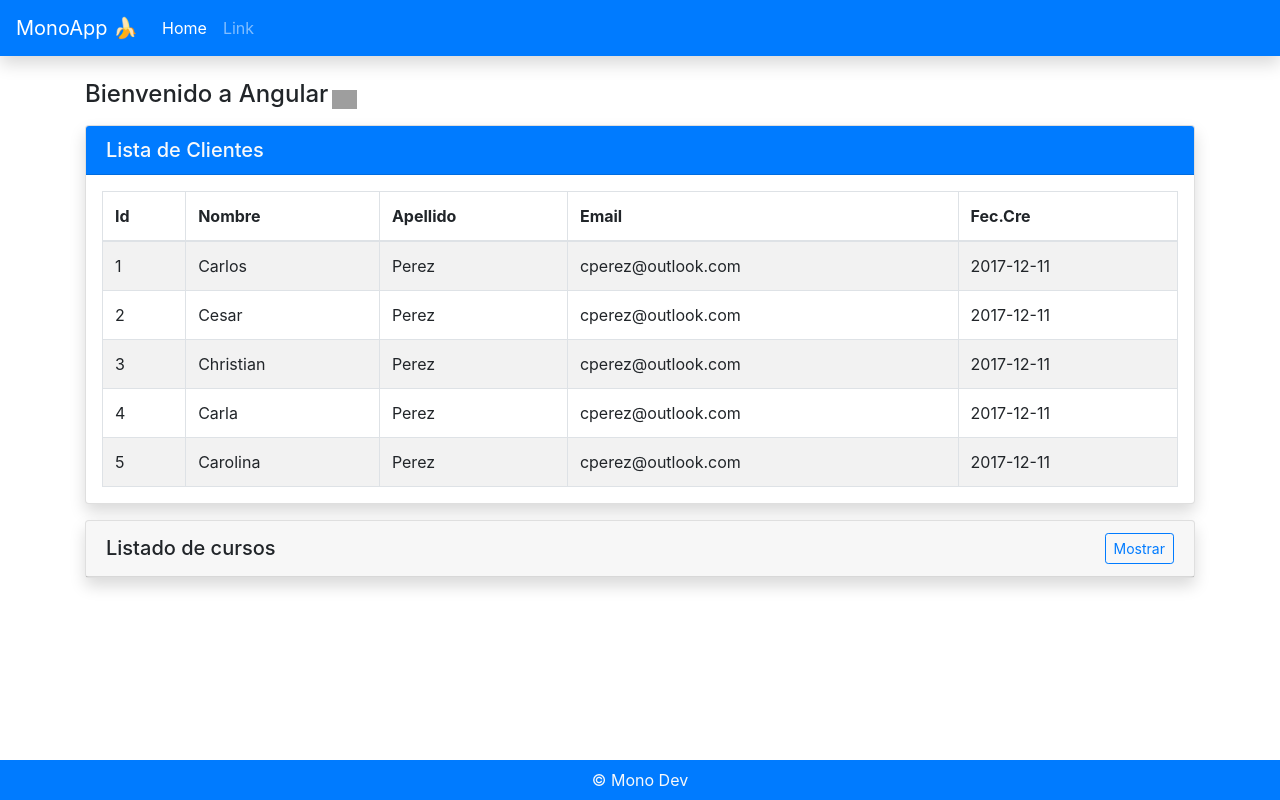
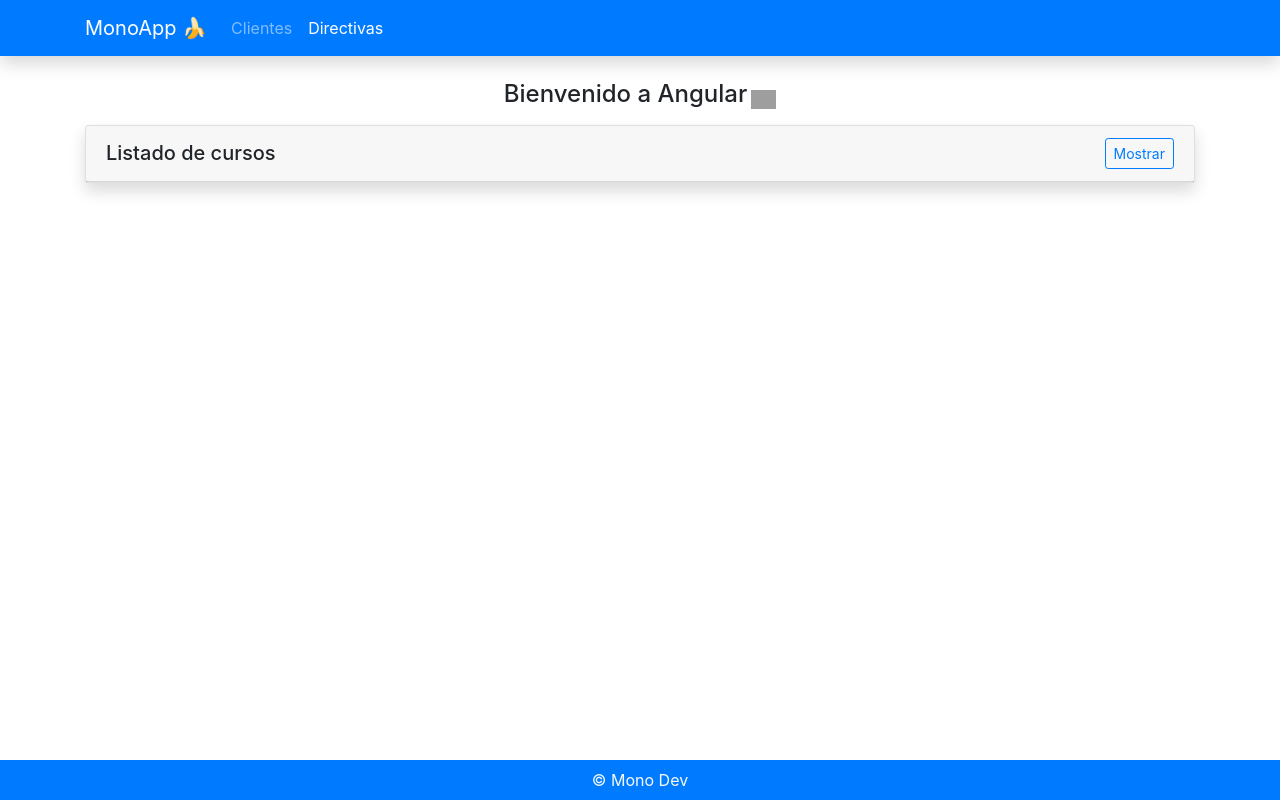
Before and after one commit to jeanCcana/angularCrud, an Angular app: page /directivas in a window 1280 px wide. Built offline with nearby package versions, Linux system fonts and the light colour scheme; grey boxes are pictures that could not be loaded.

Commit message:
Listar y editar (api)

```diff
--- a/angular.json
+++ b/angular.json
@@ -24,7 +24,8 @@
             ],
             "styles": [
               "src/styles.css",
-              "./node_modules/bootstrap/dist/css/bootstrap.css"
+              "./node_modules/bootstrap/dist/css/bootstrap.css",
+              "./node_modules/@fortawesome/fontawesome-free/css/all.min.css"
             ],
             "scripts": [
               "./node_modules/jquery/dist/jquery.min.js",
--- a/package.json
+++ b/package.json
@@ -19,6 +19,7 @@
     "@angular/platform-browser": "~7.2.0",
     "@angular/platform-browser-dynamic": "~7.2.0",
     "@angular/router": "~7.2.0",
+    "@fortawesome/fontawesome-free": "^5.7.1",
     "bootstrap": "^4.2.1",
     "core-js": "^2.5.4",
     "jquery": "^3.3.1",
--- a/src/app/app.component.html
+++ b/src/app/app.component.html
@@ -3,19 +3,17 @@
   <br>
   <div class="container flex-grow-1">
     <div class="row">
-      <div class="col-12 text-center align-items-end d-flex text-sm-left">
+      <div class="col-12 align-items-end justify-content-center d-flex">
         <h4 class="mb-0 mr-1">Bienvenido a {{ title }}</h4>
         <img width="25" [src]="imagenurl">
       </div>
-      <div class="col-12  mt-3">
-        <app-clientes></app-clientes>
+      <div class="col-12  mt-3 mb-5">
+        <router-outlet></router-outlet>
       </div>
-      <div class="col-12  my-3">
+      <!-- <div class="col-12  my-3">
         <app-directiva></app-directiva>
-      </div>
+      </div> -->
     </div>
-
-
   </div>
   <app-footer></app-footer>
 </div>
--- a/src/app/clientes/cliente.service.ts
+++ b/src/app/clientes/cliente.service.ts
@@ -1,16 +1,24 @@
 import { Injectable } from '@angular/core';
-import { CLIENTES } from './clientes.json';
 import { Cliente } from './cliente';
+import {of,Observable} from 'rxjs';
+import {HttpClient, HttpHeaders} from '@angular/common/http';
 
 @Injectable({
   providedIn: 'root'
 })
 export class ClienteService {
+  private urlEndPoint:string='http://localhost:8080/api/clientes';
 
-  constructor() { }
+  private httpHeaders=new HttpHeaders({'Content-Type':'application/json'})
 
-  getClientes(): Cliente[] {
-    return CLIENTES;
+  constructor(private http: HttpClient) { }
+
+  getClientes(): Observable<Cliente[]> {
+    return this.http.get<Cliente[]>(this.urlEndPoint);
+  }
+
+  create(cliente: Cliente): Observable<Cliente>{
+    return this.http.post<Cliente>(this.urlEndPoint, cliente,{headers: this.httpHeaders})
   }
 
 }
--- /dev/null
+++ b/src/app/clientes/clientes.component.css
@@ -0,0 +1,24 @@
+#scroll::-webkit-scrollbar-track
+{
+    -webkit-box-shadow: inset 0 0 6px rgba(0,0,0,0.3);
+    background-color: #F5F5F5;
+}
+
+#scroll::-webkit-scrollbar
+{
+    width: 20px;
+    background-color: #F5F5F5;
+}
+
+#scroll::-webkit-scrollbar-thumb
+{
+    background-color:#007bff;
+    background-image: -webkit-linear-gradient(45deg,
+                                              rgba(255, 255, 255, .2) 25%,
+                                              transparent 25%,
+                                              transparent 50%,
+                                              rgba(255, 255, 255, .2) 50%,
+                                              rgba(255, 255, 255, .2) 75%,
+                                              transparent 75%,
+                                              transparent)
+}
--- a/src/app/clientes/clientes.component.html
+++ b/src/app/clientes/clientes.component.html
@@ -1,27 +1,75 @@
 <div class="card shadow">
-  <div class="card-header bg-primary text-light">
-    <h5 class="mb-0">Lista de Clientes</h5>
+  <div class="card-header d-flex align-items-center">
+    <h5 class="mr-auto mb-0">Lista de Clientes</h5>
+    <a class="btn btn-primary text-white" data-toggle="modal" data-target="#addModal"> Nuevo Cliente <i class="fa fa-user-plus"></i></a>
   </div>
-  <div class="table-responsive p-3">
+  <div id="scroll" class="table-responsive">
     <table class="table table-striped table-bordered mb-0">
-      <thead>
+      <thead class="text-center">
         <tr>
-          <th>Id</th>
-          <th>Nombre</th>
-          <th>Apellido</th>
-          <th>Email</th>
-          <th>Fec.Cre</th>
+          <th scope="col">Id</th>
+          <th scope="col">Nombre</th>
+          <th scope="col">Apellido</th>
+          <th scope="col">Email</th>
+          <th scope="col">Fec.Cre</th>
+          <th scope="col">Acciones</th>
         </tr>
       </thead>
       <tbody>
         <tr *ngFor="let cliente of clientes">
-          <td>{{cliente.id}}</td>
+            <th scope="row">{{cliente.id}}</th>
           <td>{{cliente.nombre}}</td>
           <td>{{cliente.apellido}}</td>
           <td>{{cliente.email}}</td>
           <td>{{cliente.createAt}}</td>
+          <td class="d-flex justify-content-around border-right-0 border-bottom-0">
+            <button type="button" class="btn btn-success"><i class="fas fa-edit"></i></button>
+            <button type="button" class="btn btn-danger"><i class="fas fa-trash"></i></button>
+          </td>
         </tr>
       </tbody>
     </table>
   </div>
 </div>
+
+<!-- The Modal -->
+<div class="modal fade" id="addModal">
+  <div class="modal-dialog modal-dialog-centered">
+    <div class="modal-content">
+
+      <!-- Modal Header -->
+      <div class="modal-header">
+        <h4 class="modal-title">{{titulo}}</h4>
+        <button type="button" class="close" data-dismiss="modal">&times;</button>
+      </div>
+
+      <!-- Modal body -->
+      <div class="modal-body">
+
+          <div class="row">
+            <div class="col-12">
+              <div class="input-group mb-3">
+                <div class="input-group-prepend">
+                  <span class="input-group-text">Cliente</span>
+                </div>
+                <input type="text" class="form-control text-capitalize" [(ngModel)]="clienteTemp.nombre" placeholder="Nombre" name="nombre">
+                <input type="text" class="form-control text-capitalize" [(ngModel)]="clienteTemp.apellido" placeholder="Apellido" name="apellido">
+              </div>
+
+              <div class="input-group mb-3">
+                <div class="input-group-prepend">
+                  <span class="input-group-text">Email</span>
+                </div>
+                <input type="email" class="form-control" [(ngModel)]="clienteTemp.email" placeholder="ejemplo@gmail.com" name="apellido">
+              </div>
+            </div>
+          </div>
+
+        <!-- Modal footer -->
+        <div class="modal-footer justify-content-center">
+          <button class="btn btn-danger" role="button" (click)="create()" data-dismiss="modal">Añadir cliente</button>
+        </div>
+
+      </div>
+    </div>
+  </div>
--- a/src/app/clientes/clientes.component.ts
+++ b/src/app/clientes/clientes.component.ts
@@ -1,19 +1,42 @@
 import { Component, OnInit } from '@angular/core';
 import { Cliente } from './cliente';
 import { ClienteService } from './cliente.service';
+import {Router} from '@angular/router';
+import { Observable } from 'rxjs';
 
 
 @Component({
   selector: 'app-clientes',
-  templateUrl: './clientes.component.html'
+  templateUrl: './clientes.component.html',
+  styleUrls: ['./clientes.component.css']
 })
 export class ClientesComponent implements OnInit {
-  clientes: Cliente[];
 
-  constructor(private clienteService: ClienteService) { }
+  private clienteTemp:Cliente=new Cliente();
+  private titulo:string="Nuevo cliente 👨🏻‍💼"
+
+  //clientes: Cliente[];
+  clientes: Cliente[]
+
+  constructor(private clienteService: ClienteService, private router: Router) { }
 
   ngOnInit(): void {
-    this.clientes = this.clienteService.getClientes();
+    this.getClientes()
+  }
+
+
+  public getClientes(): void{
+    this.clienteService.getClientes().subscribe(
+      (clientes) => { this.clientes = clientes }
+    )
+  }
+
+
+  public create(): void{
+    console.log(this.clienteTemp)
+    this.clienteService.create(this.clienteTemp).subscribe(
+      (response) =>this.getClientes()
+    )
   }
 
 }
--- a/src/app/clientes/clientes.json.ts
+++ /dev/null
@@ -1,8 +0,0 @@
-import { Cliente } from './cliente';
-export const CLIENTES: Cliente[] = [
-    { id: 1, nombre: 'Carlos', apellido: 'Perez', email: 'cperez@outlook.com', createAt: '2017-12-11' },
-    { id: 2, nombre: 'Cesar', apellido: 'Perez', email: 'cperez@outlook.com', createAt: '2017-12-11' },
-    { id: 3, nombre: 'Christian', apellido: 'Perez', email: 'cperez@outlook.com', createAt: '2017-12-11' },
-    { id: 4, nombre: 'Carla', apellido: 'Perez', email: 'cperez@outlook.com', createAt: '2017-12-11' },
-    { id: 5, nombre: 'Carolina', apellido: 'Perez', email: 'cperez@outlook.com', createAt: '2017-12-11' }
-];
--- a/src/app/header/header.component.html
+++ b/src/app/header/header.component.html
@@ -1,18 +1,19 @@
 <nav class="navbar navbar-expand-sm navbar-dark bg-primary shadow">
-  <a class="navbar-brand" href="#">{{appName}}</a>
+  <div class="container">
+    <a class="navbar-brand" href="">{{appName}}</a>
     <button class="navbar-toggler d-lg-none" type="button" data-toggle="collapse" data-target="#collapsibleNavId"
       aria-controls="collapsibleNavId" aria-expanded="false" aria-label="Toggle navigation">
       <span class="navbar-toggler-icon"></span>
     </button>
     <div class="collapse navbar-collapse" id="collapsibleNavId">
       <ul class="navbar-nav mr-auto mt-2 mt-lg-0">
-      <li class="nav-item active">
-        <a class="nav-link" href="#">Home <span class="sr-only">(current)</span></a>
+        <li class="nav-item" routerLinkActive="active">
+          <a class="nav-link" routerLink="/clientes">Clientes</a>
         </li>
-      <li class="nav-item">
-        <a class="nav-link" href="#">Link</a>
+        <li class="nav-item" routerLinkActive="active">
+          <a class="nav-link" routerLink="/directivas">Directivas</a>
         </li>
       </ul>
-
+    </div>
   </div>
 </nav>
--- a/src/index.html
+++ b/src/index.html
@@ -3,6 +3,7 @@
 
 <head>
   <meta charset="utf-8">
+  <meta name="theme-color" content="#007bff">
   <title>MonoApp</title>
   <base href="/">
 
```
Also changed, not shown: src/app/app.module.ts (+14 -1 lines), 1 other file (tests, documents, lock files or other folders). Lines whose indentation alone changed are shown as unchanged.
